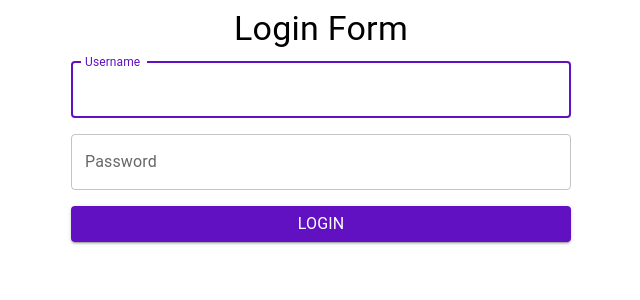
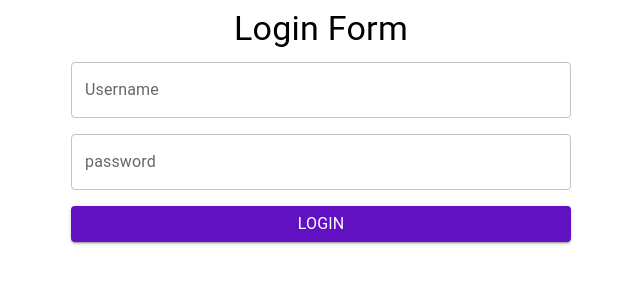
Before and after one commit to nirojneupane10/dashboard, a React (Vite) app: page /login in a window 1280 px wide. Shown: the top 300 px of the page, without its empty margins (319-959 px from the left). Built offline with nearby package versions, Linux system fonts and the light colour scheme.

Commit message:
refactor: Used resuable form components in login form

```diff
--- /dev/null
+++ b/src/components/forms/FormField/InputPasswordField.tsx
@@ -0,0 +1,34 @@
+import { TextField } from "@mui/material";
+import {
+  UseFormRegister,
+  FieldValues,
+  Path,
+  FieldErrors,
+} from "react-hook-form";
+
+type InputTextFieldProps<T extends FieldValues> = {
+  label: string;
+  fieldName: Path<T>;
+  register: UseFormRegister<T>;
+  errors: FieldErrors<T>;
+};
+
+const InputPasswordField = <T extends FieldValues>({
+  label,
+  fieldName,
+  register,
+  errors,
+}: InputTextFieldProps<T>) => {
+  return (
+    <TextField
+      label={label}
+      type="password"
+      {...register(fieldName)}
+      error={!!errors[fieldName]}
+      helperText={errors[fieldName]?.message as string}
+      fullWidth
+    />
+  );
+};
+
+export default InputPasswordField;
--- a/src/components/forms/LoginForms.tsx
+++ b/src/components/forms/auth/LoginForms.tsx
@@ -1,7 +1,9 @@
-import { Box, Button, Stack, TextField, Typography } from "@mui/material";
-import { useLoginForm } from "../../hooks/useLoginForm";
+import { Box, Button, Stack, Typography } from "@mui/material";
+import { useLoginForm } from "../../../hooks/useLoginForm";
 
-import Loader from "../loader/Loader";
+import Loader from "../../loader/Loader";
+import InputTextField from "../FormField/InputTextField";
+import InputPasswordField from "../FormField/InputPasswordField";
 
 const LoginForms = () => {
   const { register, handleSubmit, errors, onSubmit, mutation } = useLoginForm();
@@ -18,24 +20,19 @@ const LoginForms = () => {
       </Typography>
       <Box component="form" onSubmit={handleSubmit(onSubmit)}>
         <Stack spacing={2} width={500}>
-          <TextField
+          <InputTextField
             label="Username"
-            type="text"
-            id="username"
-            autoComplete="username"
-            autoFocus
-            {...register("username")}
-            error={!!errors.username}
-            helperText={errors.username?.message}
+            fieldName="username"
+            register={register}
+            errors={errors}
           />
-          <TextField
-            label="Password"
-            type="password"
-            id="password"
-            {...register("password")}
-            error={!!errors.password}
-            helperText={errors.password?.message}
+          <InputPasswordField
+            label="password"
+            fieldName="password"
+            register={register}
+            errors={errors}
           />
+
           <Button type="submit" variant="contained">
             {mutation.isPending ? (
               <>
--- a/src/router/Routes.tsx
+++ b/src/router/Routes.tsx
@@ -8,7 +8,7 @@ import {
 import SidebarLayout from "../components/layout/SidebarLayout";
 import LazyLoad from "../components/LazyLoad";
 import NotFoundPage from "../pages/NotFoundPage";
-import LoginForms from "../components/forms/LoginForms";
+import LoginForms from "../components/forms/auth/LoginForms";
 import ProtectedRoute from "./ProtectedRoutes";
 
 const HomePage = React.lazy(() => import("../pages/HomePage"));
```
Also changed, not shown: src/pages/product/components/form/ProductForm.tsx (+5 -5 lines), src/components/forms/FormField/DatePickerField.tsx (renamed from src/components/forms/DatePickerField.tsx), src/components/forms/FormField/InputNumberField.tsx (renamed from src/components/forms/InputNumberField.tsx), src/components/forms/FormField/InputTextField.tsx (renamed from src/components/forms/InputTextField.tsx), src/components/forms/FormField/RadioField.tsx (renamed from src/components/forms/RadioField.tsx), src/components/forms/FormField/SelectField.tsx (renamed from src/components/forms/SelectField.tsx).
